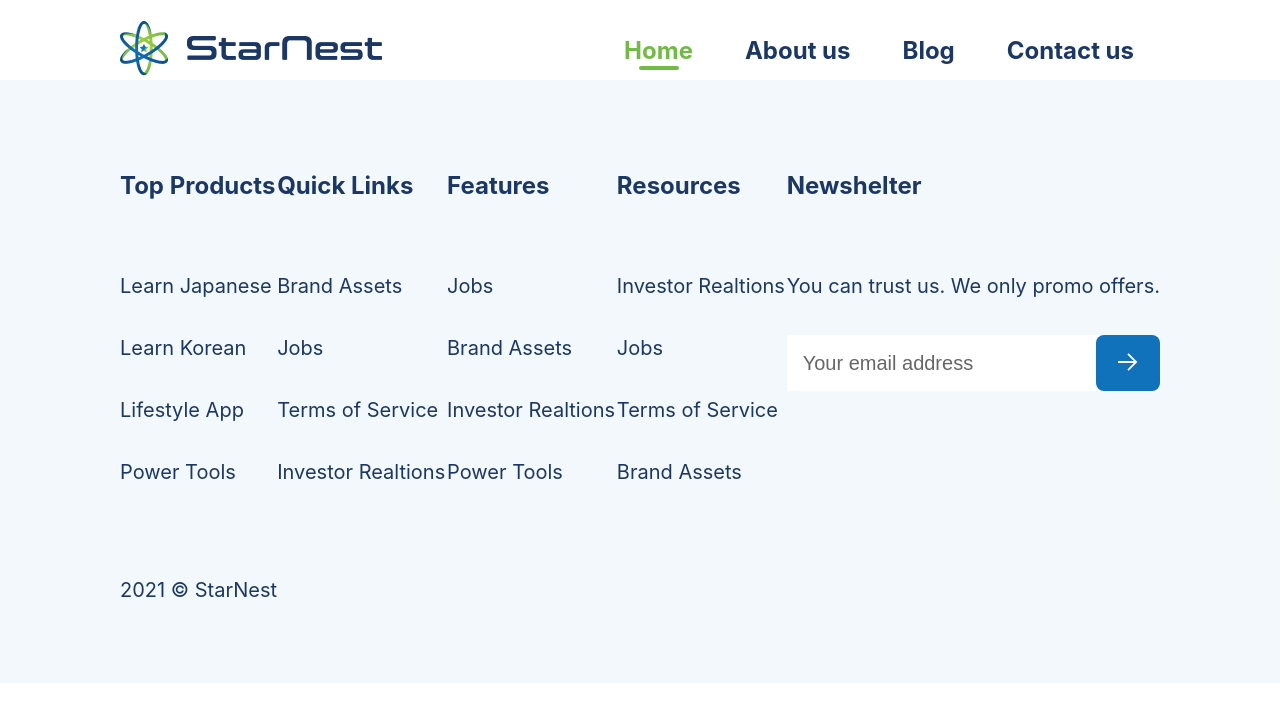
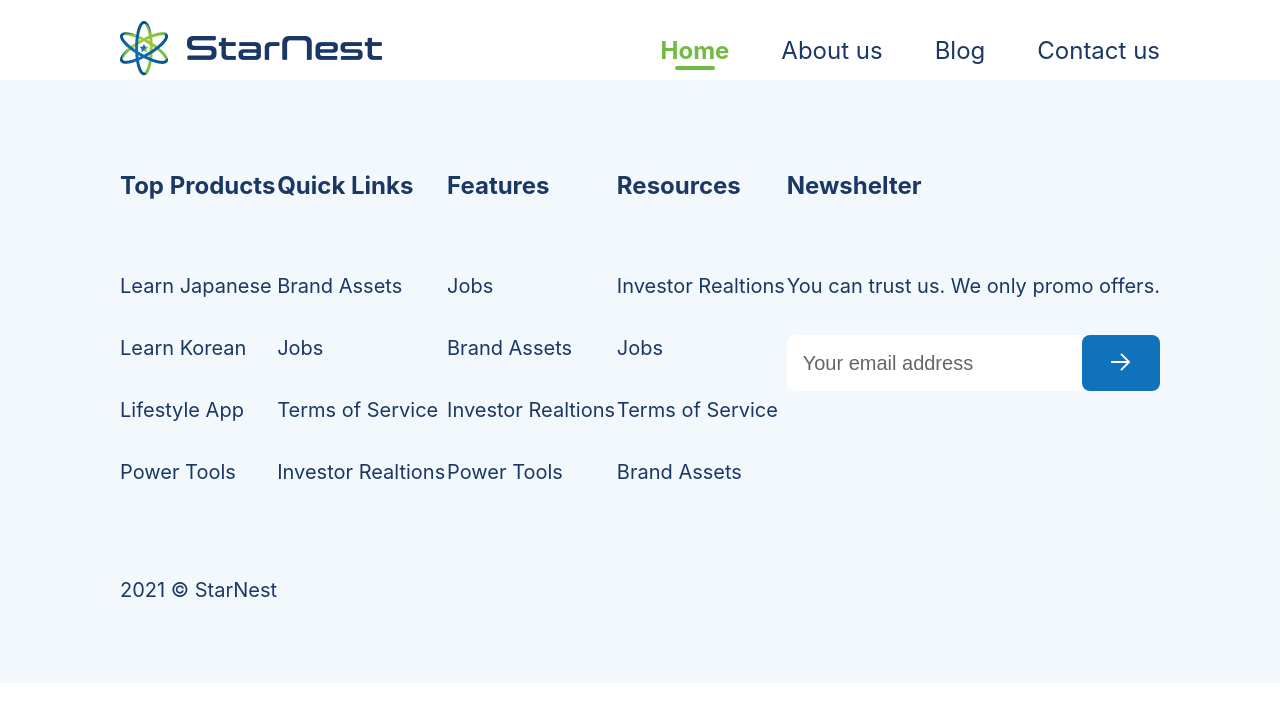
Before and after one commit to NPG-ThaoVo/StarNest, a React (Create React App) app: page / in a window 1280 px wide. Shown: the top 722 px of the page. Built offline with nearby package versions, Linux system fonts and the light colour scheme; a web font is replaced by a local one.

Commit message:
add navbar mobile

```diff
--- a/src/components/layouts/Header.jsx
+++ b/src/components/layouts/Header.jsx
@@ -23,7 +23,7 @@ const Header = (props) => {
   const currentPage = routes[0].name;
 
   return (
-    <div className="header-container">
+    <nav className="header-container">
       <div className="header-logo-container">
         <img
           className="header-logo-image"
@@ -31,7 +31,12 @@ const Header = (props) => {
           alt="Start Nest logo"
         />
       </div>
-      <div className="header-routes">
+      <input
+        className="header-menu-checkbox"
+        type="checkbox"
+        id="nav-menu-mobile"
+      />
+      <div className="header-routes  header-routes-mobile">
         <ul className="header-routes-container">
           {routes.map((route, index) => (
             <li key={index} className="header-routes-item">
@@ -47,10 +52,13 @@ const Header = (props) => {
           ))}
         </ul>
       </div>
+
       <div className="header-menu-button">
-        <img src="/imgs/menu.svg" alt="menu button" />
+        <label htmlFor="nav-menu-mobile">
+          <img src="/imgs/menu.svg" alt="menu button" />
+        </label>
       </div>
-    </div>
+    </nav>
   );
 };
 
--- a/src/css/footer.css
+++ b/src/css/footer.css
@@ -71,18 +71,20 @@
 
 .footer-form {
   background: white;
+  border-radius: 8px;
 }
 
 .form-container {
   display: flex;
   flex-direction: row;
+  justify-content: space-between;
 }
 
 .form-container input {
   padding: 15px 0 15px 16px;
   border: none;
   border-radius: 8px 0 0 8px;
-  width: 100%;
+  width: calc(100% - 100px);
 }
 
 .form-container input:focus-visible {
@@ -125,6 +127,10 @@
     padding-bottom: 22px;
   }
 
+  .footer-form {
+    border-radius: 4px;
+  }
+
   .footer-block:last-child {
     width: 100%;
     flex-basis: 100%;
@@ -159,6 +165,8 @@
   .form-container input {
     padding: 13px 0 13px 16px;
     border-radius: 4px 0 0 4px;
+
+    width: calc(100% - 70px);
   }
 
   .form-container button {
--- a/src/css/header.css
+++ b/src/css/header.css
@@ -32,18 +32,27 @@
   padding-right: 26px;
 }
 
+.header-routes-item:first-child {
+  padding-left: 0;
+}
+
+.header-routes-item:last-child {
+  padding-right: 0;
+}
+
 .route-item {
   color: #1b3765;
   text-decoration: none;
   font-size: 24px;
   line-height: 35px;
   font-style: normal;
-  font-weight: 700;
+  font-weight: 400;
 }
 
 .route-item__selected {
   color: #71ba44;
   position: relative;
+  font-weight: 700;
 }
 
 .route-item__selected::after {
@@ -59,21 +68,27 @@
   left: calc(50% - 20px);
 }
 
-.header-menu-button {
+.header-menu-button,
+.header-menu-checkbox {
   display: none;
 }
 
 @media (max-width: 768px) {
   .header-container {
     padding: 32px 24px 0;
+    position: relative;
   }
 
   .header-routes {
-    display: none;
+    /* display: none; */
   }
 
   .header-menu-button {
     display: block;
+  }
+
+  .header-menu-button label {
+    padding: 8px 2px 8px 8px;
   }
 
   .header-logo-container {
@@ -83,4 +98,43 @@
   .header-logo-image {
     min-width: 124px;
   }
+
+  .header-routes-mobile {
+    position: absolute;
+    top: 72px;
+    right: 24px;
+    text-align: right;
+    overflow: hidden;
+
+    max-width: 0px;
+    max-height: 0px;
+
+    transition: max-height 0.3s linear, max-width 0.3s linear;
+  }
+
+  .header-routes-container {
+    flex-direction: column;
+  }
+
+  .route-item {
+    font-size: 16px;
+    white-space: nowrap;
+    /* line-height: 28px; */
+  }
+
+  .route-item__selected::after {
+    left: unset;
+    right: 0;
+    width: 24px;
+  }
+
+  .header-menu-checkbox:checked + .header-routes-mobile {
+    max-width: 200px;
+    max-height: 250px;
+  }
+
+  .header-routes-item {
+    padding-left: 0;
+    padding-right: 0;
+  }
 }
```
